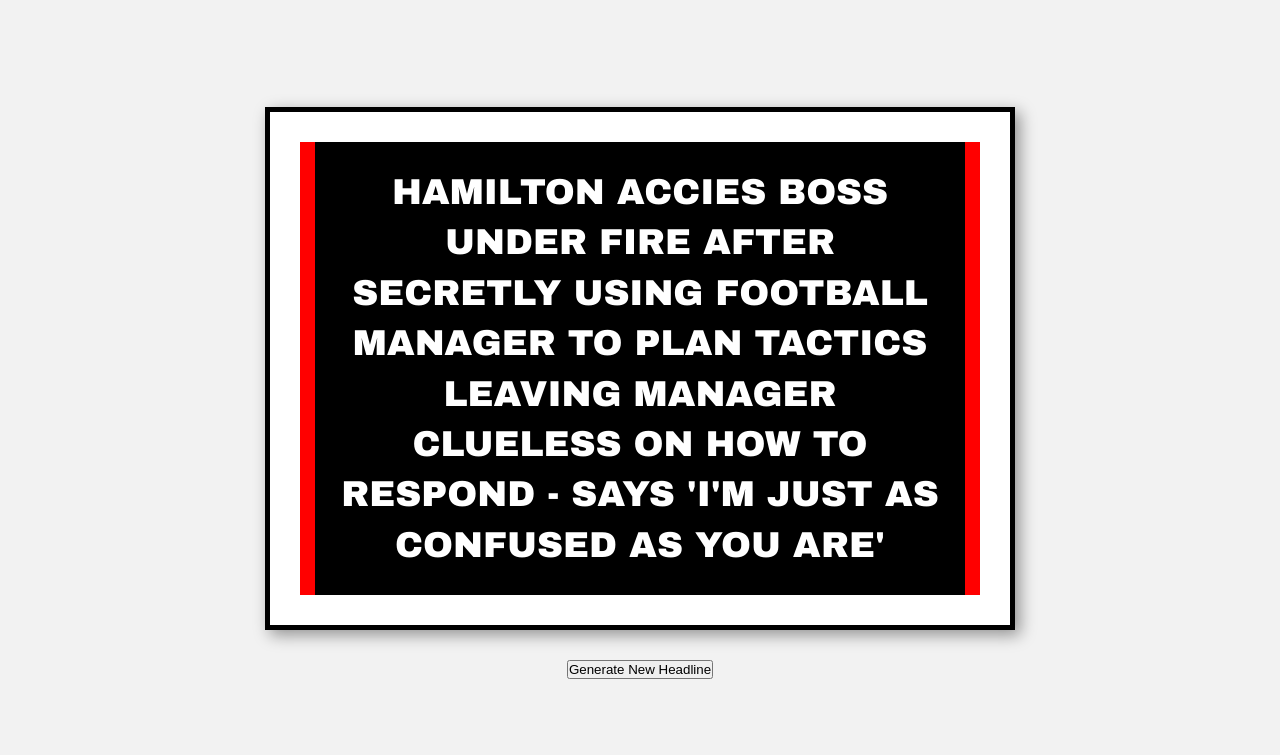
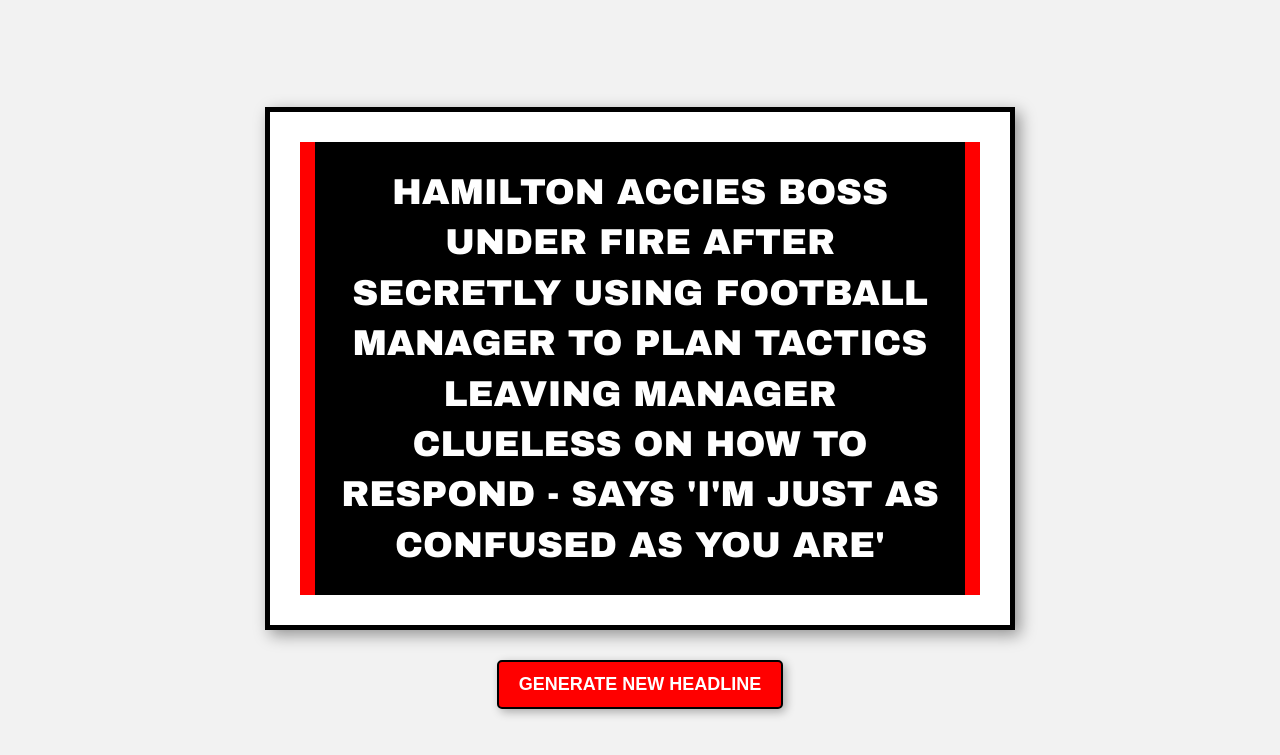
Before and after one commit to Mags98SF/scottishfootballheadlines, a plain HTML site: page index.html in a window 1280 px wide. Shown: the part 155-910 px from the top of the page. Before the commit the page ends 864 px from the top, so only its background shows below. Drawn offline with Linux system fonts and the light colour scheme.

Commit message:
Update styles.css

```diff
--- a/styles.css
+++ b/styles.css
@@ -81,3 +81,29 @@ body {
     border-right: 15px solid red;
     line-height: 1.4;
 }
+
+/* Generate New Headline Button */
+#generateHeadlineBtn {
+    display: block;
+    margin: 20px auto;
+    padding: 12px 20px;
+    font-size: 18px;
+    font-weight: bold;
+    background-color: red;
+    color: white;
+    border: 2px solid black;
+    border-radius: 5px;
+    cursor: pointer;
+    text-transform: uppercase;
+    transition: background-color 0.2s, transform 0.1s;
+    box-shadow: 3px 3px 10px rgba(0, 0, 0, 0.3);
+}
+
+#generateHeadlineBtn:hover {
+    background-color: darkred;
+    transform: scale(1.05);
+}
+
+#generateHeadlineBtn:active {
+    transform: scale(0.95);
+}
```
